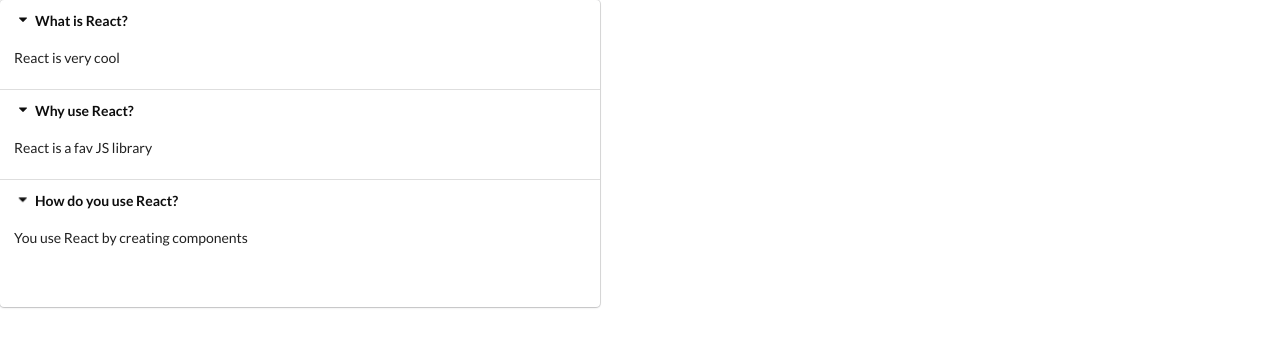
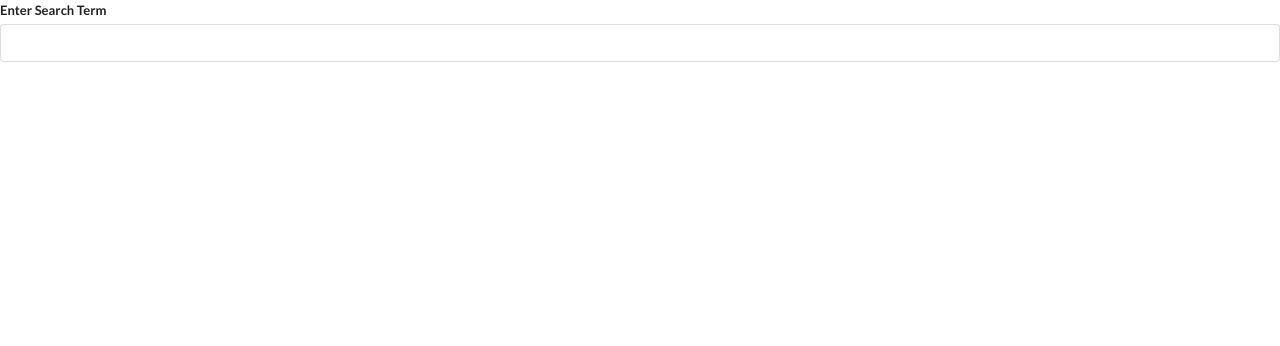
Before and after one commit to kuddleman/widgets-react-app, a React (Create React App) app: page / in a window 1280 px wide. Shown: the top 346 px of the page. Built offline with nearby package versions, Linux system fonts and the light colour scheme.

Commit message:
add basic jsx for search component

```diff
--- a/src/App.js
+++ b/src/App.js
@@ -1,5 +1,6 @@
 import React from 'react'
 import Accordion from './components/Accordion'
+import Search from './components/Search'
 
 const items =
     [
@@ -20,7 +21,8 @@ const items =
 const App = () => {
     return (
         <div>
-            <Accordion items={items}/>
+            {/* <Accordion items={items}/> */}
+            <Search />
         </div>
 
     )
--- a/src/components/Accordion.js
+++ b/src/components/Accordion.js
@@ -8,14 +8,16 @@ const Accordion = ({items}) => {
         setActiveIndex(index)
     }
     const renderedItems = items.map( (item, index) =>{
+        const active = index === activeIndex ? 'active' : ''
+
         return <React.Fragment key={item.title}>
-            <div className="title active"
+            <div className={`title ${active}`}
                  onClick={()=> onTitleClick(index)}
             >
                 <i className="dropdown icon"></i>
                     {item.title}
             </div>
-            <div className="content active">
+            <div className={`content ${active}`}>
                 <p>{item.content}</p>
             </div>
         </React.Fragment>
@@ -23,7 +25,7 @@ const Accordion = ({items}) => {
     return (
         <div className="ui styled accordion">
             {renderedItems}
-            <h1>{activeIndex}</h1>
+
         </div>
     )
 }
--- /dev/null
+++ b/src/components/Search.js
@@ -0,0 +1,16 @@
+import React from 'react'
+
+const Search = () => {
+    return (
+        <div>
+            <div className="ui form">
+                <div className="field">
+                    <label htmlFor="">Enter Search Term</label>
+                    <input type="text" className="input"/>
+                </div>
+            </div>
+        </div>
+    )
+}
+
+export default Search
```
Also changed, not shown: 1 other file (tests, documents, lock files or other folders).
